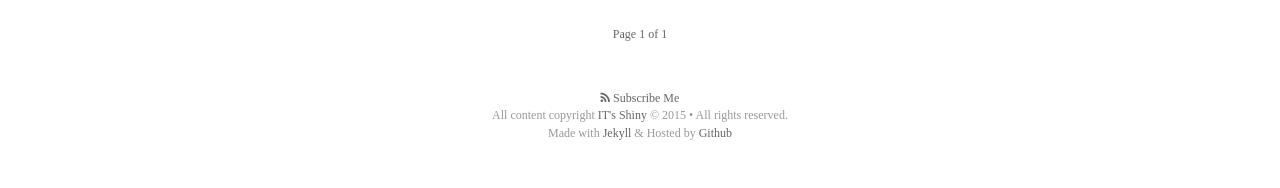
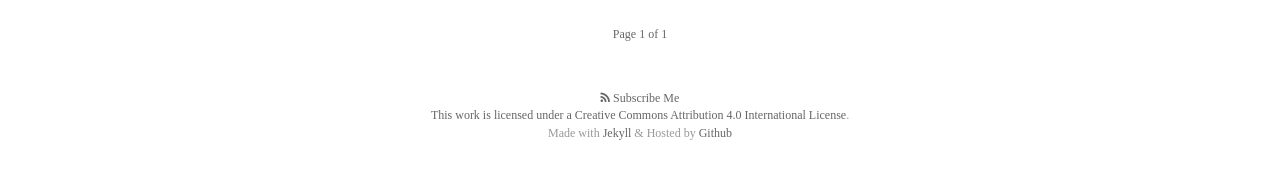
Before and after one commit to panrenjie/panrenjie.github.io, a Jekyll site: the page built from index.html, in a window 1280 px wide. Shown: the part 1008-1196 px from the top of the page. Built offline with Jekyll 4.4.1, drawn with Linux system fonts in a browser that asks for light colours; nearby versions of some CDN libraries; some web fonts are replaced; Markdown is read by kramdown in place of the engine named in the settings; the list of posts is cut into pages by our own code.

Commit message:
update license

```diff
--- a/_includes/footer.html
+++ b/_includes/footer.html
@@ -3,7 +3,7 @@
 <footer class="site-footer">
   <a class="subscribe" href="{{ "/feed.xml" | prepend: site.baseurl }}"> <span class="tooltip"> <i class="fa fa-rss"></i> Subscribe Me</span></a>
     <div class="inner">
-         <section class="copyright">All content copyright <a href="mailto:{{ site.email}}">{{ site.name }}</a> &copy; {{ site.time | date: '%Y' }} &bull; All rights reserved.</section>
+         <section class="copyright"><a rel="license" href="http://creativecommons.org/licenses/by/4.0/">This work is licensed under a <a rel="license" href="http://creativecommons.org/licenses/by/4.0/">Creative Commons Attribution 4.0 International License</a>.</section>
          <section class="poweredby">Made with <a href="http://jekyllrb.com"> Jekyll</a> & Hosted by <a href="http://github.com"> Github</a></section>
     </div>
 </footer>
```
